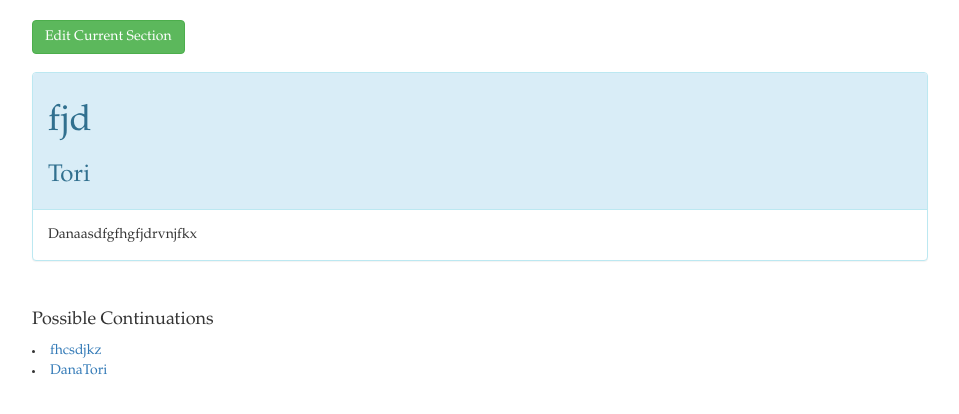
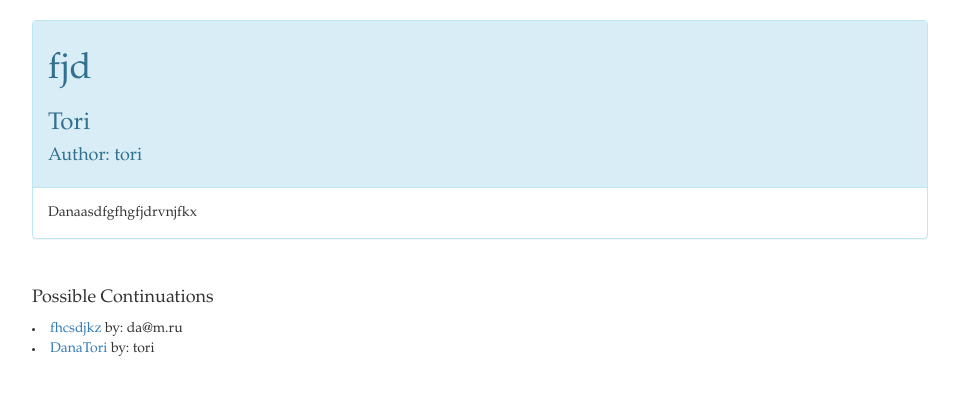
Before and after one commit to danaadylova/Swallow-Tales, a Django app: page /view_section/1/ in a window 1280 px wide. Shown: the part 52-466 px from the top of the page, without its empty margins (160-1119 px from the left). Run offline with Django 3.2, Linux system fonts and the light colour scheme; data comes from the database, SQL or seed files in the repository; both versions use the stored data as it was after the commit; some libraries are stand-ins or nearby versions.

Commit message:
Some privacy stuff

```diff
--- a/BrickHacks/SwallowTales/templates/view_sec.html
+++ b/BrickHacks/SwallowTales/templates/view_sec.html
@@ -3,11 +3,14 @@
 {% block content %}
 
 <div id="muh_stories">
+    {%  if request.user.id == storySection.author.id %}
     <button type="button" style="margin-bottom: 2%;" onclick='location.href="{% url 'SwallowTales.views.edit_section' storySection.pk %}";' class="btn btn-success">Edit Current Section</button>
+    {%  endif %}
     <div class="panel panel-info">
         <div class="panel-heading">
             <h1>{{ storySection.story.name }}</h1>
             <h3>{{ storySection.secName }}</h3>
+            <h4>Author: {{ storySection.author.username }}</h4>
         </div>
         <div class="panel-body">{{ storySection.text }}</div>
     </div>
@@ -17,7 +20,7 @@
 <div id="muh_stories">
     <h4>Possible Continuations</h4>
     {% for sec in my_stories_list %}
-        <li><a href="{% url 'SwallowTales.views.view_section' sec.id %}">{{ sec.secName }}</a></li>
+        <li><a href="{% url 'SwallowTales.views.view_section' sec.id %}">{{ sec.secName }}</a> by: {{ sec.author.username }}</li>
     {% endfor %}
     <br />
     {%  if my_stories_list|length == 0 %}
@@ -26,7 +29,7 @@
         {% if storySection.previousSection != None %}
             <button type="submit" onclick='location.href="{% url 'SwallowTales.views.add_alternative_section' storySection.pk %}";' class="btn btn-success">Add Alternative To Current Section</button>
         {%  endif %}
-        <button type="submit" class="btn btn-success">Add Next Section</button>
+        <button type="submit" onclick='location.href="{% url 'SwallowTales.views.add_next_section' storySection.pk %}";' class="btn btn-success">Add Next Section</button>
     {%  else %}
         {% if storySection.previousSection != None %}
             <button type="submit" onclick='location.href="{% url 'SwallowTales.views.add_alternative_section' storySection.pk %}";' class="btn btn-success">Add Alternative To Current Section</button>
--- a/BrickHacks/SwallowTales/urls.py
+++ b/BrickHacks/SwallowTales/urls.py
@@ -14,4 +14,5 @@ urlpatterns = [
     url(r'^edit_section/([0-9]+)/', views.edit_section, name='edit_section'),
     url(r'^view_section/([0-9]+)/', views.view_section, name='view_section'),
     url(r'^add_alternative_section/([0-9]+)/', views.add_alternative_section, name='add_alternative_section'),
+    url(r'^add_next_section/([0-9]+)/', views.add_next_section, name='add_next_section'),
     ]
--- a/BrickHacks/SwallowTales/views.py
+++ b/BrickHacks/SwallowTales/views.py
@@ -94,10 +94,23 @@ def add_alternative_section(request, sectionID):
     if request.method == "POST":
         sectionName = request.POST.get('secName')
         sectionText = request.POST.get('text')
-
         newSection = StorySection(previousSection = section.previousSection, author = request.user, story = section.story,
                                secName =sectionName ,
                                text = sectionText)
         newSection.save()
         return redirect('muh-stories')
     return render(request, 'add_sec.html')
+
+def add_next_section(request, sectionID):
+    section = (StorySection.objects.filter(pk = sectionID))[0]
+    if not request.user.is_authenticated():
+        return redirect('home')
+    if request.method == "POST":
+        sectionName = request.POST.get('secName')
+        sectionText = request.POST.get('text')
+        newSection = StorySection(previousSection = section, author = request.user, story = section.story,
+                                  secName =sectionName ,
+                                  text = sectionText)
+        newSection.save()
+        return redirect('muh-stories')
+    return render(request, 'add_sec.html')
```
Also changed, not shown: BrickHacks/db.sqlite3.
